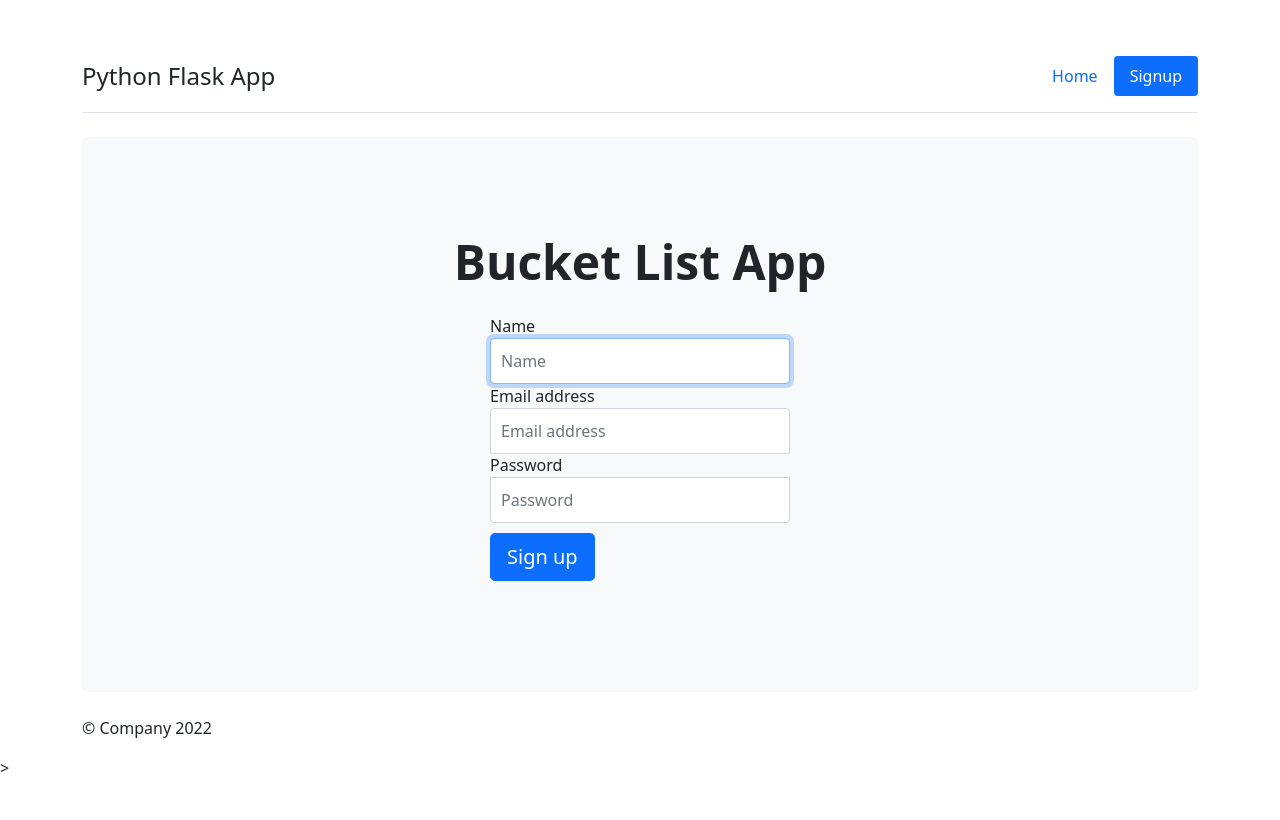
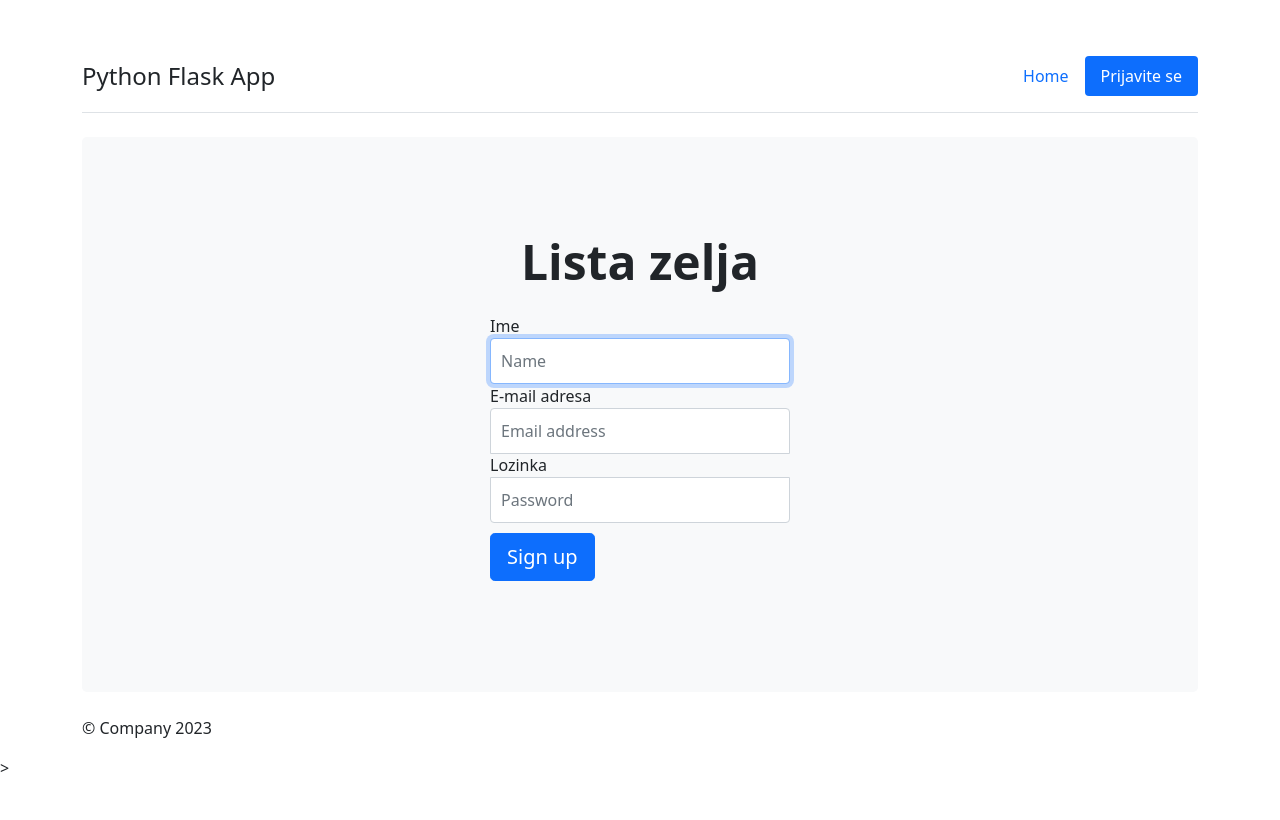
Before and after one commit to ur00sh/FlaskAppExample, a Python web app: template Flask/templates/signup.html in a window 1280 px wide. Run offline with Jinja, Linux system fonts and the light colour scheme; the template is opened without the code that fills it, so the values that code supplies are empty.

Commit message:
Update signup.html

```diff
--- a/Flask/templates/signup.html
+++ b/Flask/templates/signup.html
@@ -2,7 +2,7 @@
 <html lang="en">
     <head>
 
-		<title>Python Flask Bucket List App - Signup</title>
+		<title>Lista zelja | Ulogujte se</title>
 
 		<link
 			href="https://cdn.jsdelivr.net/npm/bootstrap@5.1.3/dist/css/bootstrap.min.css"
@@ -33,7 +33,7 @@
 						</li>
 						<li class="nav-item">
 							<a href="/signup" class="nav-link active" aria-current="page"
-								>Signup</a
+								>Prijavite se</a
 							>
 						</li>
 					</ul>
@@ -43,9 +43,9 @@
 			</div>
 			<div class="p-5 mb-4 bg-light rounded-3">
 				<div class="container-fluid py-5">
-					<h1 class="display-5 fw-bold text-center">Bucket List App</h1>
+					<h1 class="display-5 fw-bold text-center">Lista zelja</h1>
 					<form id="form-signin" action="/api/signup" method="POST">
-						        <label for="inputName" class="sr-only">Name</label>
+						        <label for="inputName" class="sr-only">Ime</label>
 						        <input
 							type="name"
 							name="inputName"
@@ -56,7 +56,7 @@
 							autofocus
 						/>
 						        <label for="inputEmail" class="sr-only"
-							>Email address</label
+							>E-mail adresa</label
 						>
 						        <input
 							type="email"
@@ -67,7 +67,7 @@
 							required
 							autofocus
 						/>
-						        <label for="inputPassword" class="sr-only">Password</label>
+						        <label for="inputPassword" class="sr-only">Lozinka</label>
 						        <input
 							type="password"
 							name="inputPassword"
@@ -89,7 +89,7 @@
 
 			<footer class="footer">
 
-				<p>&copy; Company 2022</p>
+				<p>&copy; Company 2023</p>
 
 			</footer>
 
```
